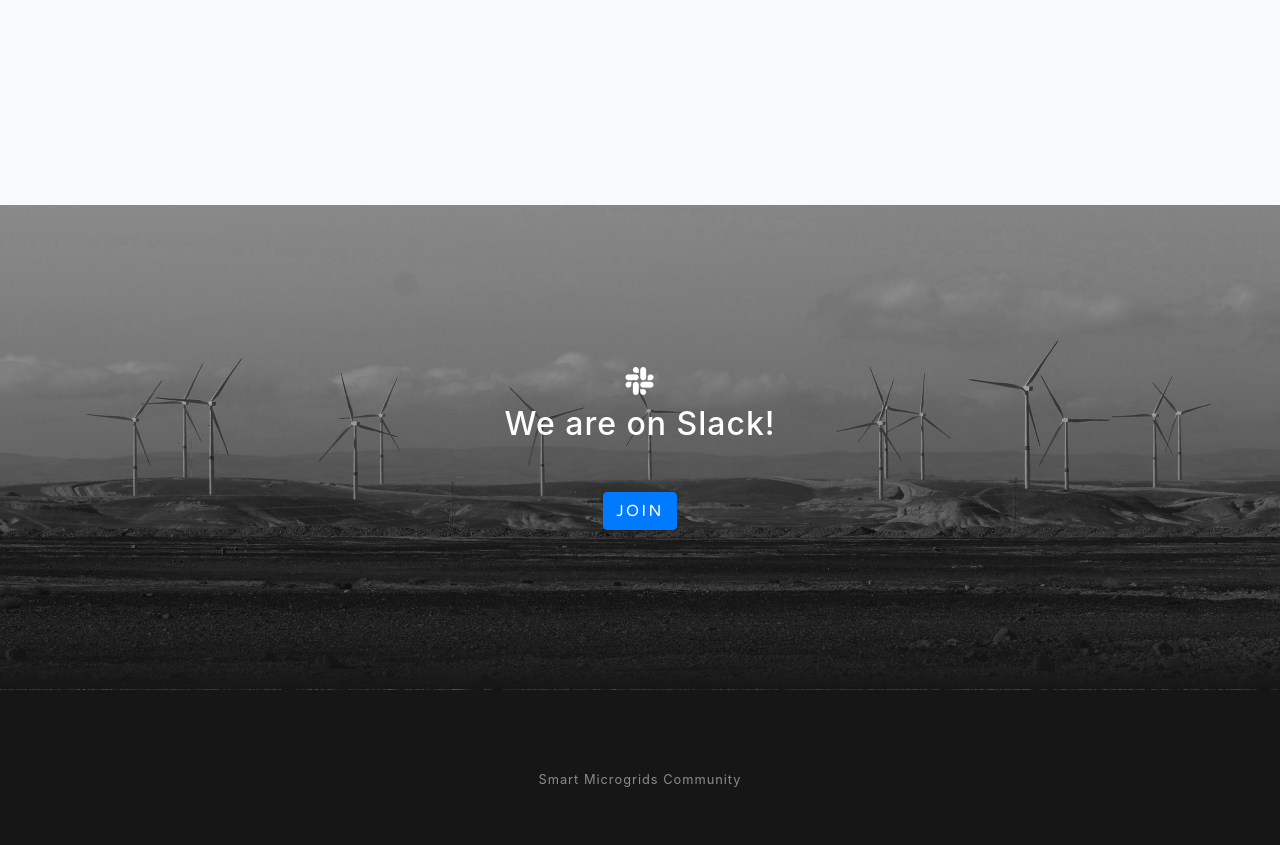
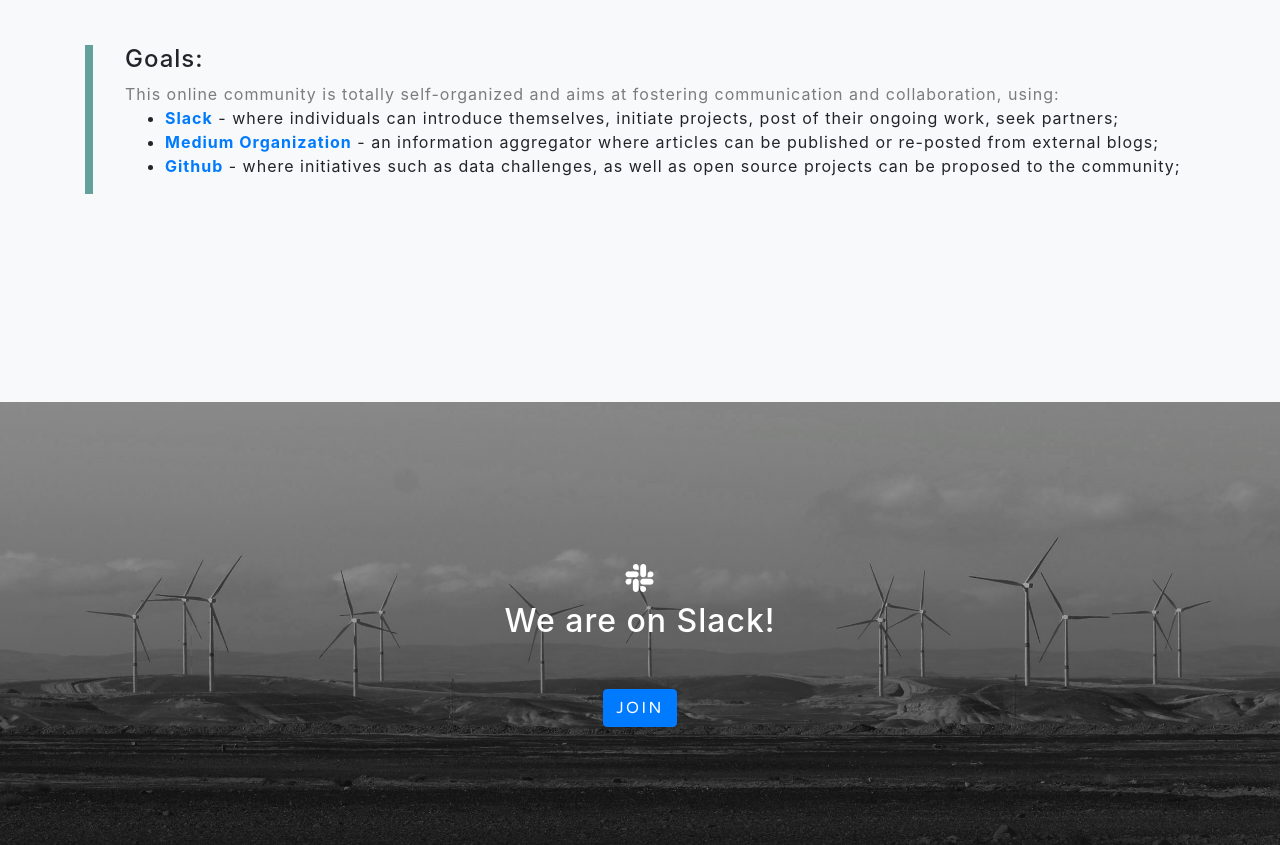
Before and after one commit to smart-microgrids-community/smart-microgrids-community.github.io, a website with bundled scripts: page index.html in a window 1280 px wide. Shown: the part 1915-2760 px from the top of the page. Built offline with nearby package versions, Linux system fonts and the light colour scheme.

Commit message:
added community goals

```diff
--- a/index.html
+++ b/index.html
@@ -97,6 +97,27 @@
       </div>
 
     </div>
+
+    <div class="container">
+
+      <!-- Featured Project Row -->
+      <div class="row align-items-center no-gutters mb-4 mb-lg-5">
+
+          <div class="featured-text text-center text-lg-left">
+            <h4>Goals:</h4>
+            <p class="text-black-50 mb-0" style="text-align: justify; text-justify: inter-word;">
+              This online community is totally self-organized and aims at fostering communication and collaboration, using:
+              <ul>
+                <li><strong><a href="https://join.slack.com/t/smartmicrogrids/shared_invite/enQtNTQxNzQwMzY3ODkzLTU5MGIxNWE0NGI0ZTlkNGQyOThmYmQzNjA1NmE5NDU0YWEyYjU0Mzc2MDQwZDU2NmZiOWFiNmNhYWNhZmJlOWE">Slack</a></strong> - where individuals can introduce themselves, initiate projects, post of their ongoing work, seek partners;</li>
+                <li><strong><a href="https://medium.com/smart-microgrids">Medium Organization</a></strong> - an information aggregator where articles can be published or re-posted from external blogs;</li>
+                <li><strong><a href="https://github.com/smart-microgrids-community">Github</a></strong> - where initiatives such as data challenges, as well as open source projects can be proposed to the community;</li>
+              </ul>
+            </p>
+          </div>
+
+      </div>
+
+    </div>
   </section>
 
   <!-- Signup Section -->
```
